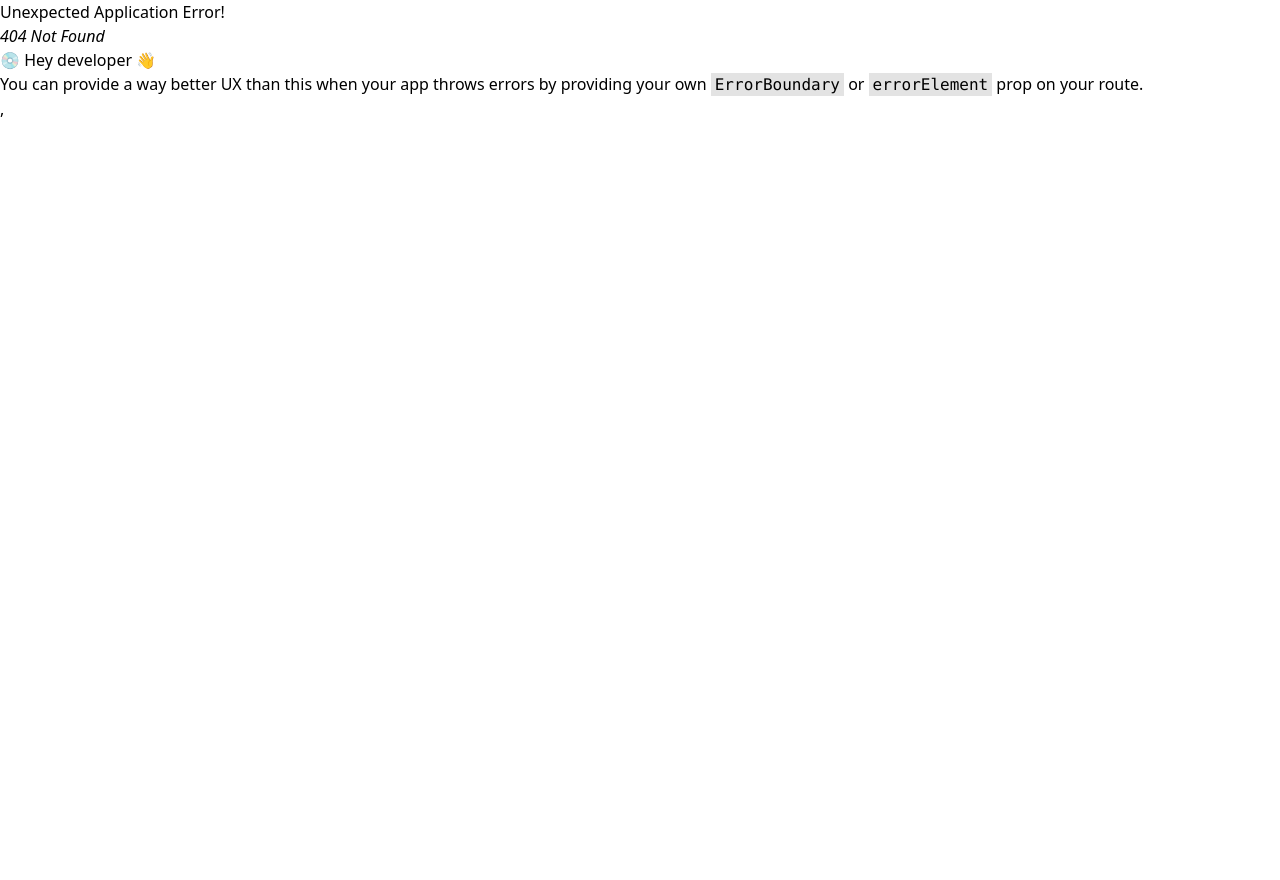
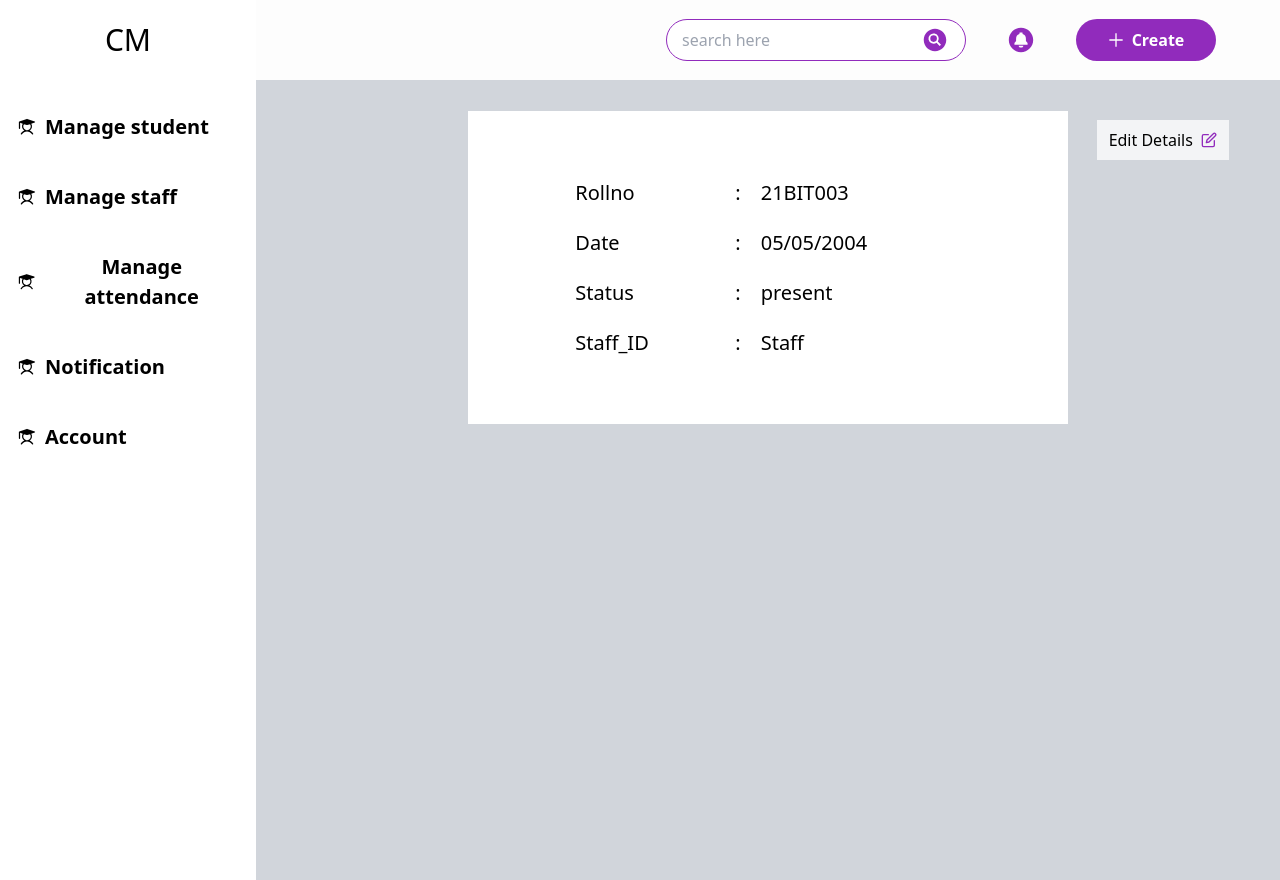
Before and after one commit to BALASANTHOSH01/Student_Alert_Client, a React (Vite) app: page /dashboard/attendance/21BIT003 in a window 1280 px wide. Before the commit this address had no page. Before the commit the page ends 800 px from the top, so only its background shows below. Built offline with nearby package versions, Linux system fonts and the light colour scheme.

Commit message:
attendance management updation

```diff
--- /dev/null
+++ b/src/components/ManageAttendance/AttendanceCard.tsx
@@ -0,0 +1,34 @@
+import { Link } from "react-router-dom";
+import AttendanceDetails from "./AttendanceDetails";
+
+const AttendanceCard = () => {
+    return (
+        <div>
+            <div className=" grid grid-cols-3 gap-5 px-[2%] py-[2%]">
+                {
+                    AttendanceDetails.map((attendance) => (
+                        <Link to={`/dashboard/attendance/${attendance.rollno}`} key={attendance.student_id} className=" bg-white px-[2%] py-[2%] cursor-pointer hover:bg-gray-200">
+
+                            <div className=" flex flex-row items-center gap-2">
+                                <p>Rollno :</p>
+                                <h1>{attendance.rollno}</h1>
+                            </div>
+
+                            <div className=" flex flex-row items-center gap-2">
+                                <p>Staff_ID:</p>
+                                <h1>{attendance.staff_id}</h1>
+                            </div>
+
+                            <div className=" flex flex-row items-center gap-2">
+                                <p>date :</p>
+                                <h1>{attendance.date}</h1>
+                            </div>
+                        </Link>
+                    ))
+                }
+            </div>
+        </div>
+    )
+}
+
+export default AttendanceCard;
--- /dev/null
+++ b/src/components/ManageAttendance/AttendanceDetails.ts
@@ -0,0 +1,40 @@
+const AttendanceDetails = [
+    {
+        semester: "6",
+        rollno: "21BIT003",
+        student_id: "",
+        staff_id: "Staff",
+        date: "05/05/2004",
+        status: "present",
+        institute: "info"
+    },
+    {
+        semester: "",
+        rollno: "21BIT004",
+        student_id: "",
+        staff_id: "Staff",
+        date: "05/05/2004",
+        status: "present",
+        institute: "info"
+    },
+    {
+        semester: "",
+        rollno: "21BIT005",
+        student_id: "",
+        staff_id: "Staff",
+        date: "05/05/2004",
+        status: "present",
+        institute: "info"
+    },
+    {
+        semester: "",
+        rollno: "21BIT006",
+        student_id: "",
+        staff_id: "Staff",
+        date: "05/05/2004",
+        status: "present",
+        institute: "info"
+    }
+];
+
+export default AttendanceDetails;
--- a/src/components/ManageAttendance/AttendanceFormCreation.tsx
+++ b/src/components/ManageAttendance/AttendanceFormCreation.tsx
@@ -1,5 +1,5 @@
-import React from "react";
-import { Button, FormInput } from "../ReusableComponents";
+import React, { useState } from "react";
+import FormInput from "../ReusableComponents/FormInput";
 import { RxCross2 as CrossIcon } from "react-icons/rx";
 import { RiAddLargeLine as AddIcon } from "react-icons/ri";
 
@@ -7,39 +7,90 @@ interface AttendanceFormCreationProps {
   closeForm: () => void;
 }
 
+export interface Attendance {
+  semester: string;
+  rollno: string;
+  student_id: string;
+  staff_id: string;
+  date: string;
+  status: string;
+  institute: string;
+}
+
 const AttendanceFormCreation: React.FC<AttendanceFormCreationProps> = ({ closeForm }) => {
+  const [attendanceForm, setAttendanceForm] = useState<Attendance>({
+    semester: "",
+    rollno: "",
+    student_id: "",
+    staff_id: "",
+    date: "",
+    status: "",
+    institute: ""
+  });
+
+  const handleChange = (e: React.ChangeEvent<HTMLInputElement | HTMLSelectElement>) => {
+    const { name, value } = e.target;
+    setAttendanceForm((prev) => ({
+      ...prev,
+      [name]: value,
+    }));
+  };
+
+  const handleSubmit = (e: React.FormEvent) => {
+    e.preventDefault();
+    console.log("New Student data:", attendanceForm);
+  };
+
   return (
-        <div>
-            <div className=" mt-[4%] bg-white mx-auto w-[500px] flex flex-col items-center justify-start py-[2%] relative text-center">
-
-                <p>
-                    Attendance Record
-                </p>
-
-                <div className=" absolute right-[1%] top-[1%] p-2  text-[22px] bg-red-500 text-white cursor-pointer " onClick={closeForm}>
+    <div className="mt-[4%] bg-white mx-auto w-[500px] flex flex-col items-center justify-start py-[2%] relative text-center">
+      <p>Attendance Record</p>
+      <div
+        className="absolute right-[1%] top-[1%] p-2 text-[22px] bg-red-500 text-white cursor-pointer"
+        onClick={closeForm}
+      >
         <CrossIcon />
       </div>
-                <div className=' px-[1%] py-[1%] w-[350px] text-center '>
-                    <FormInput type="text" placeholder="Student Rollno" name="Rollno" />
-                    <FormInput type="email" placeholder="Staff Name" name="Staff" />
-                    <FormInput type="date" placeholder="Date" name="Date" />
-
-                    <div className=' flex flex-col gap-1 items-start my-[2%] '>
+      <form onSubmit={handleSubmit} className="px-[1%] py-[1%] w-[350px] text-center">
+        <FormInput
+          type="text"
+          placeholder="Student Rollno"
+          name="rollno"
+          value={attendanceForm.rollno}
+          handleChange={handleChange}
+        />
+        <FormInput
+          type="date"
+          placeholder="Date"
+          name="date"
+          value={attendanceForm.date}
+          handleChange={handleChange}
+        />
+        <div className="flex flex-col gap-1 items-start my-[2%]">
           <label htmlFor="status">Status :</label>
-                        <select name="status" id="status" className="border border-gray-400 px-[12px] py-[8px] w-[95%] outline-none">
+          <select
+            name="status"
+            id="status"
+            value={attendanceForm.status}
+            onChange={handleChange}
+            className="border border-gray-400 px-[12px] py-[8px] w-[95%] outline-none"
+          >
             <option value="">Select Status</option>
             <option value="present">Present</option>
             <option value="absent">Absent</option>
           </select>
         </div>
-
-                    <div className=" my-[6%]">
-                    <Button text="Take Attendance" icon={<AddIcon/>} className="py-[10px]"/>
+        <div className="my-[6%]">
+          <button
+            type="submit"
+            className="py-[10px] bg-blue-500 text-white px-4 flex items-center gap-2"
+          >
+            <AddIcon />
+            Take Attendance
+          </button>
         </div>
+      </form>
     </div>
-            </div>
-        </div>
-    )
-}
+  );
+};
 
 export default AttendanceFormCreation;
--- /dev/null
+++ b/src/components/ManageAttendance/AttendanceProfile.tsx
@@ -0,0 +1,65 @@
+import React, { useEffect, useState } from 'react'
+import { useParams } from 'react-router-dom';
+import AttendanceDetails from './AttendanceDetails';
+import { Attendance } from './AttendanceFormCreation';
+import { motion } from "framer-motion";
+import { FiEdit as EditIcon } from 'react-icons/fi';
+import { ProfileField } from '../ReusableComponents';
+
+const AttendanceProfile = () => {
+    const { rollno } = useParams<{ rollno: string }>();
+    const [attendanceData, setAttendanceData] = useState<Attendance | string>();
+    const [isEditAttendance, setIsEditAttendance] = useState<boolean>(false);
+
+    useEffect(() => {
+        const findedStudent = AttendanceDetails.find((attendance) => attendance.rollno === rollno);
+        if (!findedStudent) {
+            setAttendanceData("No Data Found .");
+        } else {
+            setAttendanceData(findedStudent);
+        }
+    }, []);
+
+    const handleChange =(e:React.ChangeEvent<HTMLInputElement>)=>{
+        const {name,value} = e.target;
+        setAttendanceData((prev)=>({
+            ...(prev as Attendance),
+            [name]:value
+        }))
+    };
+
+    return (
+        <div>
+            <div>
+                {
+                    typeof attendanceData === 'string' ? (
+                        <div>
+                            {attendanceData}
+                        </div>
+                    ) : (
+                        <div className=' flex flex-col gap-2 items-center justify-center px-[1%] py-[2%] bg-white w-[600px] mx-auto my-[3%]'>
+
+                            <motion.div
+                                whileTap={{ scale: 0.6 }}
+                                className='absolute right-[5%] top-[5%] flex flex-row gap-2 items-center px-[12px] py-[8px] bg-gray-100 cursor-pointer hover:bg-gray-200 duration-200'
+                                onClick={() => setIsEditAttendance(!isEditAttendance)}
+                            >
+                                <p>{isEditAttendance ? "Save Details" : "Edit Details"}</p>
+                                <EditIcon className='text-[--primary-purpel]' />
+                            </motion.div>
+
+                            <div className=' w-[500px] bg-white mx-auto my-[5%]  py-[3%] text-[20px] px-[1%] flex flex-col justify-center items-center gap-5'>
+                                <ProfileField label="Rollno" data={(attendanceData as Attendance)?.rollno || ""} isEdit={isEditAttendance} handleChange={handleChange} />
+                                <ProfileField label="Date" data={(attendanceData as Attendance)?.date || ""} isEdit={isEditAttendance} handleChange={handleChange} />
+                                <ProfileField label="Status" data={(attendanceData as Attendance)?.status || ""} isEdit={isEditAttendance} handleChange={handleChange} />
+                                <ProfileField label="Staff_ID" data={(attendanceData as Attendance)?.staff_id || ""} isEdit={isEditAttendance} handleChange={handleChange} />
+                            </div>
+                        </div>
+                    )
+                }
+            </div>
+        </div >
+    )
+}
+
+export default AttendanceProfile;
--- a/src/components/ManageAttendance/ManageAttendance.tsx
+++ b/src/components/ManageAttendance/ManageAttendance.tsx
@@ -4,6 +4,7 @@ import { useSelector } from 'react-redux'
 import AttendanceFormCreation from './AttendanceFormCreation';
 import { useAppDispatch } from '../../features/index.ts';
 import { setFormFor } from '../../features/formCreation/formCreation.ts';
+import AttendanceCard from './AttendanceCard.tsx';
 
 const ManageAttendance = () => {
   const formFor = useSelector((state: RootState) => state.formCreation.formFor);
@@ -29,6 +30,8 @@ const ManageAttendance = () => {
         {
           showAttendanceCreationForm && <AttendanceFormCreation closeForm={closeForm}/>
         }
+
+        <AttendanceCard/>
       </div>
     </div>
   )
--- a/src/components/ManageStaff/StaffDetails.ts
+++ b/src/components/ManageStaff/StaffDetails.ts
@@ -30,7 +30,7 @@ const StaffDetails = [
         section: "C",
     },
     {
-        id: "1",
+        id: "4",
         name: "Saranya",
         email: "Saranya@gamil.com",
         phoneNumber: "xxxx",
--- a/src/components/ManageStudent/CreationForm.tsx
+++ b/src/components/ManageStudent/CreationForm.tsx
@@ -1,29 +1,85 @@
-import React from 'react'
+import React, { useState } from "react";
 import { FormInput, Button } from "../ReusableComponents/index.ts";
 import { RiAddLargeLine as AddIcon } from "react-icons/ri";
 import { RxCross2 as CrossIcon } from "react-icons/rx";
+import { Student } from "../../features/user/userType.ts";
 
 interface CreationFormProps {
   closeForm: () => void;
 }
 
 const CreationForm: React.FC<CreationFormProps> = ({ closeForm }) => {
+  // New student data handleing state
+  const [newStudentData, setNewStudentData] = useState<Student>({
+    id:"",
+    name: "",
+    rollno: "",
+    email: "",
+    department: "",
+    year: 0,
+    section: "",
+    totalPresent: 0,
+    totalAbsent: 0,
+    phoneNumber: "",
+    parentNumber: "",
+    batch: "",
+    institute: "",
+  });
+
+
+  // handle OnChange
+  const handleChange = (e: React.ChangeEvent<HTMLInputElement>) => {
+    const { name, value } = e.target;
+    setNewStudentData((prev) => ({
+      ...(prev as Student),
+      [name]: value,
+    }));
+  };
+
+  console.log("New Student data nme:" + newStudentData.name);
+
   return (
-    <div className=' px-[2%] py-[2%] w-[600px] text-center fixed top-[20%] left-[40%] bg-white mx-auto z-50'>
-
-      <div className=" absolute right-[1%] top-[1%] p-2  text-[22px] bg-red-500 text-white cursor-pointer " onClick={closeForm}>
+    <div className=" px-[2%] py-[2%] w-[600px] text-center fixed top-[20%] left-[40%] bg-white mx-auto z-50">
+      <div
+        className=" absolute right-[1%] top-[1%] p-2  text-[22px] bg-red-500 text-white cursor-pointer "
+        onClick={closeForm}
+      >
         <CrossIcon />
       </div>
 
       <p>Student Details</p>
 
-      <FormInput type='text' placeholder='Student Name' name='Name' />
-      <FormInput type='email' placeholder='Student Email' name='Email' />
-      <FormInput type='text' placeholder='Student Department' name='Department' />
-      <FormInput type='text' placeholder='Student PhoneNumber' name='PhoneNumber' />
-      <Button text='Create' icon={<AddIcon />} className="w-[95%]" />
+      <FormInput
+        type="text"
+        placeholder="Student Name"
+        name="name"
+        handleChange={handleChange}
+        value={newStudentData.name}
+      />
+      <FormInput
+        type="email"
+        placeholder="Student Email"
+        name="email"
+        handleChange={handleChange}
+        value={newStudentData.email}
+      />
+      <FormInput
+        type="text"
+        placeholder="Student Department"
+        name="department"
+        handleChange={handleChange}
+        value={newStudentData.department}
+      />
+      <FormInput
+        type="text"
+        placeholder="Student PhoneNumber"
+        name="phoneNumber"
+        handleChange={handleChange}
+        value={newStudentData.phoneNumber}
+      />
+      <Button text="Create" icon={<AddIcon />} className="w-[95%]" />
     </div>
-  )
-}
+  );
+};
 
 export default CreationForm;
--- a/src/components/ReusableComponents/FormInput.tsx
+++ b/src/components/ReusableComponents/FormInput.tsx
@@ -1,20 +1,28 @@
-import React from 'react'
+import React from 'react';
 
 interface FormInputProps {
-    type:string;
-    placeholder:string;
-    name:string
+    type: string;
+    placeholder: string;
+    name: string;
+    value: string | number;
+    handleChange: (e: React.ChangeEvent<HTMLInputElement>) => void;
 }
 
-const FormInput:React.FC<FormInputProps> = ({type,placeholder,name}) => {
-  return (
-    <div>
-        <div  className=' flex flex-col gap-1 items-start my-[2%] '>
+const FormInput: React.FC<FormInputProps> = ({ type, placeholder, name, value, handleChange }) => {
+    return (
+        <div className='flex flex-col gap-1 items-start my-[2%]'>
             <label htmlFor={name}>{name} :</label>
-            <input type={type} placeholder={placeholder} id={name} name={name} className=' w-[95%] outline-none border border-gray-400 px-[12px] py-[8px]'/>
+            <input
+                type={type}
+                placeholder={placeholder}
+                value={value}
+                onChange={handleChange}
+                id={name}
+                name={name}
+                className='w-[95%] outline-none border border-gray-400 px-[12px] py-[8px]'
+            />
         </div>
-    </div>
-  )
-}
+    );
+};
 
-export default FormInput
+export default FormInput;
--- a/src/main.tsx
+++ b/src/main.tsx
@@ -20,6 +20,7 @@ import {Notification} from './components/Notification/index.ts';
 import {UserProfile} from './components/UserProfile/index.ts';
 import {DashboardSettings} from './components/DashboardSettings/index.ts';
 import StaffProfile from './components/ManageStaff/StaffProfile.tsx';
+import AttendanceProfile from './components/ManageAttendance/AttendanceProfile.tsx';
 
 const router = createBrowserRouter([
   {
@@ -70,6 +71,10 @@ const router = createBrowserRouter([
         path:`staff/:dept/:name`,
         element:<StaffProfile/>
       },
+      {
+        path:"/dashboard/attendance/:rollno",
+        element:<AttendanceProfile/>
+      }
 
     ]
   }
```
Lines whose indentation alone changed are shown as unchanged.
